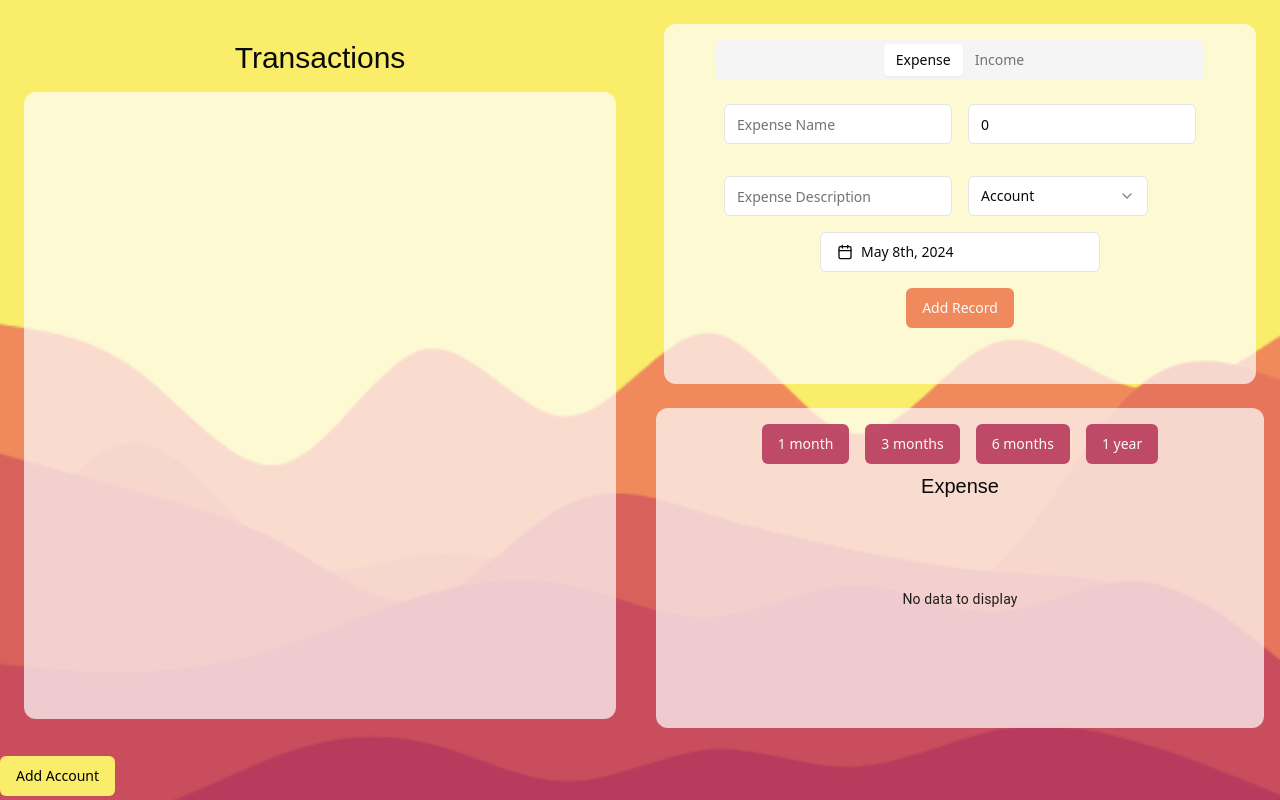
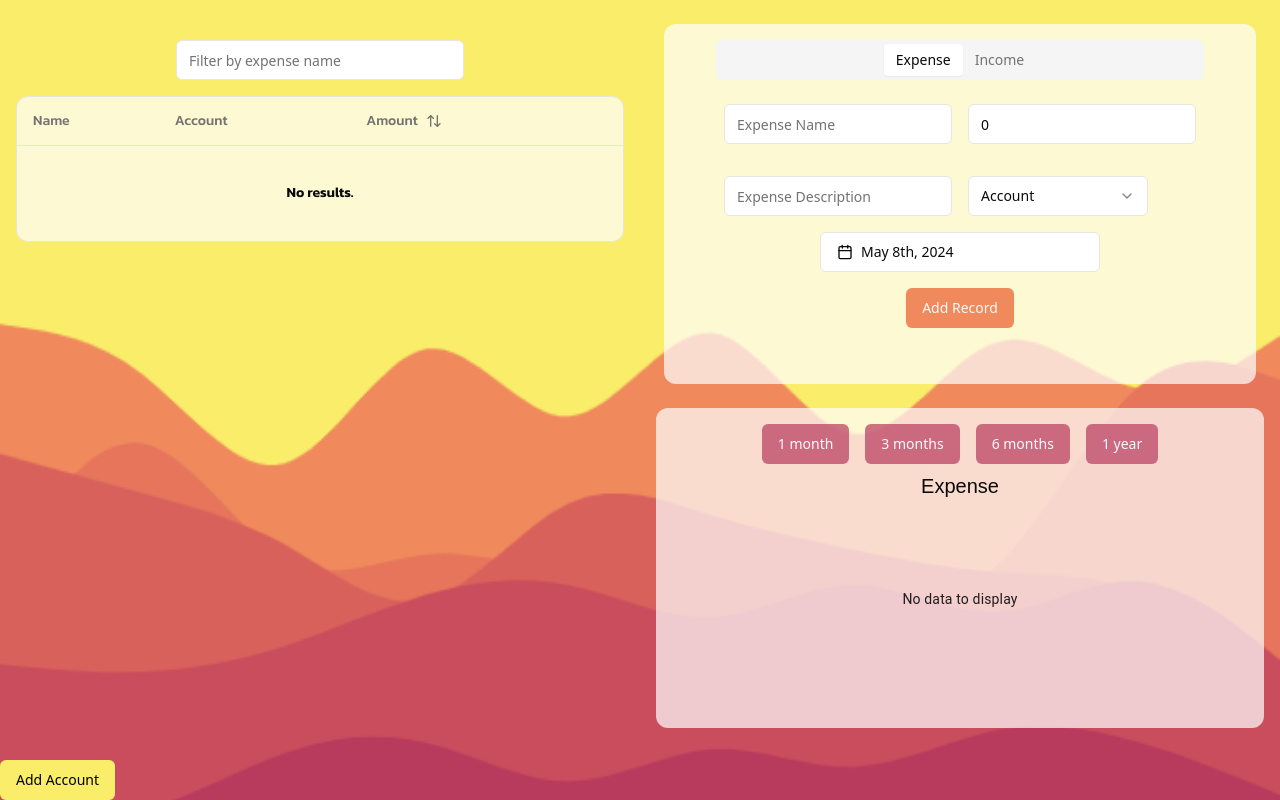
Before and after one commit to SatishVijay18/Expense_tracker, a React (Vite) app: page / in a window 1280 px wide. Built offline with nearby package versions, Linux system fonts and the light colour scheme; a web font is replaced by a local one.

Commit message:
Update transaction list

```diff
--- a/index.html
+++ b/index.html
@@ -9,6 +9,10 @@
       href="https://fonts.googleapis.com/css2?family=Poetsen+One&display=swap"
       rel="stylesheet"
     />
+    <link
+      href="https://fonts.googleapis.com/css2?family=Kanit:ital,wght@0,100;0,200;0,300;0,400;0,500;0,600;0,700;0,800;0,900;1,100;1,200;1,300;1,400;1,500;1,600;1,700;1,800;1,900&display=swap"
+      rel="stylesheet"
+    />
     <title>Expense Tracker</title>
   </head>
   <body>
--- a/package.json
+++ b/package.json
@@ -19,6 +19,7 @@
     "@radix-ui/react-select": "2.0.0",
     "@radix-ui/react-slot": "1.0.2",
     "@radix-ui/react-tabs": "1.0.4",
+    "@tanstack/react-table": "8.17.0",
     "class-variance-authority": "0.7.0",
     "clsx": "2.1.1",
     "date-fns": "3.6.0",
--- a/src/App.tsx
+++ b/src/App.tsx
@@ -1,8 +1,11 @@
 import { useState } from 'react';
-import TransactionList from './components/TransactionList';
+// import TransactionList from './components/TransactionList';
 import ChartComponent from './components/ChartComponent';
 import CatPopUp from './components/CatPopUp';
 import InputTabs from './components/InputTabs';
+import { DataTable } from './components/Table/datatable';
+
+import { columns } from './components/Table/Columns';
 
 export interface Expense {
   name: string;
@@ -10,6 +13,7 @@ export interface Expense {
   description: string;
   date: Date;
   account: Account;
+  accountName: string;
   type: string;
 }
 
@@ -63,6 +67,7 @@ function App() {
         ? accountobj
         : { name: 'Unassigned', type: 'default' },
       type: expenseToggle,
+      accountName: accountobj ? accountobj.name : 'Unassigned', // set accountName
     };
 
     // expense or income
@@ -92,7 +97,13 @@ function App() {
   return (
     <div className="flex h-screen bg-[url('/layered-waves-haikei.png')] bg-cover ">
       <div className="trans-wrapper h-full w-1/2">
-        <TransactionList list={allTransactions} />
+        <div className="mx-4 mt-6">
+          <DataTable
+            columns={columns}
+            data={allTransactions}
+            dataType="expense"
+          />
+        </div>
       </div>
       <div className="dashboard-charts-wrapper w-1/2">
         <div className="mx-6 my-6 flex h-[45%]  justify-center rounded-xl  bg-white bg-opacity-70 p-4">
@@ -121,7 +132,7 @@ function App() {
           )}
         </div>
       </div>
-      <div className="modal-wrapper absolute bottom-1 ">
+      <div className="modal-wrapper absolute bottom-0 ">
         <CatPopUp accountList={accountList} setAccountList={setAccountList} />
       </div>
     </div>
--- a/src/components/ChartComponent.tsx
+++ b/src/components/ChartComponent.tsx
@@ -19,21 +19,17 @@ export default function ChartComponent({
   return (
     <div className="flex h-full w-full flex-col">
       <div className=" mt-2 flex justify-center">
-        <Button className="mx-2 mt-2 bg-custtern bg-opacity-90 hover:bg-custquart">
-          {' '}
-          1 month{' '}
+        <Button className="mx-2 mt-2 bg-custtern bg-opacity-70 hover:bg-custquart">
+          1 month
         </Button>
-        <Button className="mx-2 mt-2 bg-custtern bg-opacity-90 hover:bg-custquart">
-          {' '}
-          3 months{' '}
+        <Button className="mx-2 mt-2 bg-custtern bg-opacity-70 hover:bg-custquart">
+          3 months
         </Button>
-        <Button className="mx-2 mt-2 bg-custtern bg-opacity-90 hover:bg-custquart">
-          {' '}
-          6 months{' '}
+        <Button className="mx-2 mt-2 bg-custtern bg-opacity-70 hover:bg-custquart">
+          6 months
         </Button>
-        <Button className="mx-2 mt-2 bg-custtern bg-opacity-90 hover:bg-custquart">
-          {' '}
-          1 year{' '}
+        <Button className="mx-2 mt-2 bg-custtern bg-opacity-70 hover:bg-custquart">
+          1 year
         </Button>
       </div>
       <div className=" pt-2 text-center font-Poetsen text-xl">
--- /dev/null
+++ b/src/components/Table/Columns.tsx
@@ -0,0 +1,39 @@
+'use client';
+import { ColumnDef } from '@tanstack/react-table';
+import { ArrowUpDown } from 'lucide-react';
+import { Button } from '../../components/ui/button';
+import { Expense } from '@/App';
+
+export const columns: ColumnDef<Expense>[] = [
+  {
+    accessorKey: 'name',
+    header: 'Name',
+  },
+  {
+    accessorKey: 'accountName',
+    header: 'Account',
+  },
+  {
+    accessorKey: 'amount',
+    header: ({ column }) => {
+      return (
+        <Button
+          variant="ghost"
+          onClick={() => column.toggleSorting(column.getIsSorted() === 'asc')}
+        >
+          Amount
+          <ArrowUpDown className="ml-2 h-4 w-4" />
+        </Button>
+      );
+    },
+    cell: ({ row }) => (
+      <span
+        className={`font-bold ${
+          row.original.type === 'expense' ? 'text-red-500' : 'text-green-500'
+        }`}
+      >
+        {row.original.amount}
+      </span>
+    ),
+  },
+];
--- /dev/null
+++ b/src/components/Table/DataTable.tsx
@@ -0,0 +1,117 @@
+'use client';
+import { Input } from '@/components/ui/input';
+
+import {
+  ColumnDef,
+  ColumnFiltersState,
+  SortingState,
+  flexRender,
+  getCoreRowModel,
+  getFilteredRowModel,
+  getSortedRowModel,
+  useReactTable,
+} from '@tanstack/react-table';
+
+import {
+  Table,
+  TableBody,
+  TableCell,
+  TableHead,
+  TableHeader,
+  TableRow,
+} from '@/components/ui/table';
+import { useState } from 'react';
+
+interface DataTableProps<TData, TValue> {
+  columns: ColumnDef<TData, TValue>[];
+  data: TData[];
+  dataType: string;
+}
+
+export function DataTable<TData, TValue>({
+  columns,
+  data,
+  dataType,
+}: DataTableProps<TData, TValue>) {
+  const [sorting, setSorting] = useState<SortingState>([]);
+  const [columnFilters, setColumnFilters] = useState<ColumnFiltersState>([]);
+  const table = useReactTable({
+    data,
+    columns,
+    getCoreRowModel: getCoreRowModel(),
+    onSortingChange: setSorting,
+    getSortedRowModel: getSortedRowModel(),
+    onColumnFiltersChange: setColumnFilters,
+    getFilteredRowModel: getFilteredRowModel(),
+    state: {
+      sorting,
+      columnFilters,
+    },
+  });
+
+  return (
+    <div>
+      {' '}
+      <div className="flex items-center justify-center py-4 ">
+        <Input
+          placeholder="Filter by expense name"
+          value={(table.getColumn('name')?.getFilterValue() as string) ?? ''}
+          onChange={(event) =>
+            table.getColumn('name')?.setFilterValue(event.target.value)
+          }
+          className="w-72"
+        />
+      </div>
+      <div className="rounded-xl border bg-white bg-opacity-70 font-Kanit font-semibold">
+        <Table>
+          <TableHeader>
+            {table.getHeaderGroups().map((headerGroup) => (
+              <TableRow key={headerGroup.id}>
+                {headerGroup.headers.map((header) => {
+                  return (
+                    <TableHead key={header.id}>
+                      {header.isPlaceholder
+                        ? null
+                        : flexRender(
+                            header.column.columnDef.header,
+                            header.getContext(),
+                          )}
+                    </TableHead>
+                  );
+                })}
+              </TableRow>
+            ))}
+          </TableHeader>
+          <TableBody>
+            {table.getRowModel().rows?.length ? (
+              table.getRowModel().rows.map((row) => (
+                <TableRow
+                  key={row.id}
+                  data-state={row.getIsSelected() && 'selected'}
+                >
+                  {row.getVisibleCells().map((cell) => (
+                    <TableCell key={cell.id}>
+                      {flexRender(
+                        cell.column.columnDef.cell,
+                        cell.getContext(),
+                      )}
+                    </TableCell>
+                  ))}
+                </TableRow>
+              ))
+            ) : (
+              <TableRow>
+                <TableCell
+                  colSpan={columns.length}
+                  className="h-24 text-center"
+                >
+                  No results.
+                </TableCell>
+              </TableRow>
+            )}
+          </TableBody>
+        </Table>
+      </div>
+    </div>
+  );
+}
--- a/src/components/TransactionList.tsx
+++ /dev/null
@@ -1,27 +0,0 @@
-import { Expense } from '@/App';
-
-function TransactionList({ list }: { list: Expense[] }) {
-  return (
-    <div className="h-full p-6 font-Poetsen">
-      <h1 className="py-4 text-center text-3xl">Transactions</h1>
-      <div className="scrollbar-none h-5/6 overflow-y-auto rounded-xl bg-white bg-opacity-70 text-custtern">
-        <ul className=" px-8 pt-8  text-2xl">
-          {list.map((expense, index) => {
-            const toggle = expense.type == 'expense' ? true : false;
-            return (
-              <li key={index} className="flex flex-wrap justify-between">
-                <ul>{expense.name}</ul>
-                <ul>{expense.description}</ul>
-                <ul style={{ color: toggle ? 'red' : 'green' }}>
-                  ₹{expense.amount}
-                </ul>
-              </li>
-            );
-          })}
-        </ul>
-      </div>
-    </div>
-  );
-}
-
-export default TransactionList;
--- /dev/null
+++ b/src/components/ui/table.tsx
@@ -0,0 +1,117 @@
+import * as React from "react"
+
+import { cn } from "@/lib/utils"
+
+const Table = React.forwardRef<
+  HTMLTableElement,
+  React.HTMLAttributes<HTMLTableElement>
+>(({ className, ...props }, ref) => (
+  <div className="relative w-full overflow-auto">
+    <table
+      ref={ref}
+      className={cn("w-full caption-bottom text-sm", className)}
+      {...props}
+    />
+  </div>
+))
+Table.displayName = "Table"
+
+const TableHeader = React.forwardRef<
+  HTMLTableSectionElement,
+  React.HTMLAttributes<HTMLTableSectionElement>
+>(({ className, ...props }, ref) => (
+  <thead ref={ref} className={cn("[&_tr]:border-b", className)} {...props} />
+))
+TableHeader.displayName = "TableHeader"
+
+const TableBody = React.forwardRef<
+  HTMLTableSectionElement,
+  React.HTMLAttributes<HTMLTableSectionElement>
+>(({ className, ...props }, ref) => (
+  <tbody
+    ref={ref}
+    className={cn("[&_tr:last-child]:border-0", className)}
+    {...props}
+  />
+))
+TableBody.displayName = "TableBody"
+
+const TableFooter = React.forwardRef<
+  HTMLTableSectionElement,
+  React.HTMLAttributes<HTMLTableSectionElement>
+>(({ className, ...props }, ref) => (
+  <tfoot
+    ref={ref}
+    className={cn(
+      "border-t bg-muted/50 font-medium [&>tr]:last:border-b-0",
+      className
+    )}
+    {...props}
+  />
+))
+TableFooter.displayName = "TableFooter"
+
+const TableRow = React.forwardRef<
+  HTMLTableRowElement,
+  React.HTMLAttributes<HTMLTableRowElement>
+>(({ className, ...props }, ref) => (
+  <tr
+    ref={ref}
+    className={cn(
+      "border-b transition-colors hover:bg-muted/50 data-[state=selected]:bg-muted",
+      className
+    )}
+    {...props}
+  />
+))
+TableRow.displayName = "TableRow"
+
+const TableHead = React.forwardRef<
+  HTMLTableCellElement,
+  React.ThHTMLAttributes<HTMLTableCellElement>
+>(({ className, ...props }, ref) => (
+  <th
+    ref={ref}
+    className={cn(
+      "h-12 px-4 text-left align-middle font-medium text-muted-foreground [&:has([role=checkbox])]:pr-0",
+      className
+    )}
+    {...props}
+  />
+))
+TableHead.displayName = "TableHead"
+
+const TableCell = React.forwardRef<
+  HTMLTableCellElement,
+  React.TdHTMLAttributes<HTMLTableCellElement>
+>(({ className, ...props }, ref) => (
+  <td
+    ref={ref}
+    className={cn("p-4 align-middle [&:has([role=checkbox])]:pr-0", className)}
+    {...props}
+  />
+))
+TableCell.displayName = "TableCell"
+
+const TableCaption = React.forwardRef<
+  HTMLTableCaptionElement,
+  React.HTMLAttributes<HTMLTableCaptionElement>
+>(({ className, ...props }, ref) => (
+  <caption
+    ref={ref}
+    className={cn("mt-4 text-sm text-muted-foreground", className)}
+    {...props}
+  />
+))
+TableCaption.displayName = "TableCaption"
+
+export {
+  Table,
+  TableHeader,
+  TableBody,
+  TableFooter,
+  TableHead,
+  TableRow,
+  TableCell,
+  TableCaption,
+}
--- a/tailwind.config.js
+++ b/tailwind.config.js
@@ -19,6 +19,7 @@ module.exports = {
     extend: {
       fontFamily: {
         Poetsen: ['Poetsen One', 'sans-serif'],
+        Kanit: ['Kanit', 'sans-serif'],
       },
       colors: {
         custprim: '#F9ED69',
```
Also changed, not shown: 2 other files (tests, documents, lock files or other folders).
